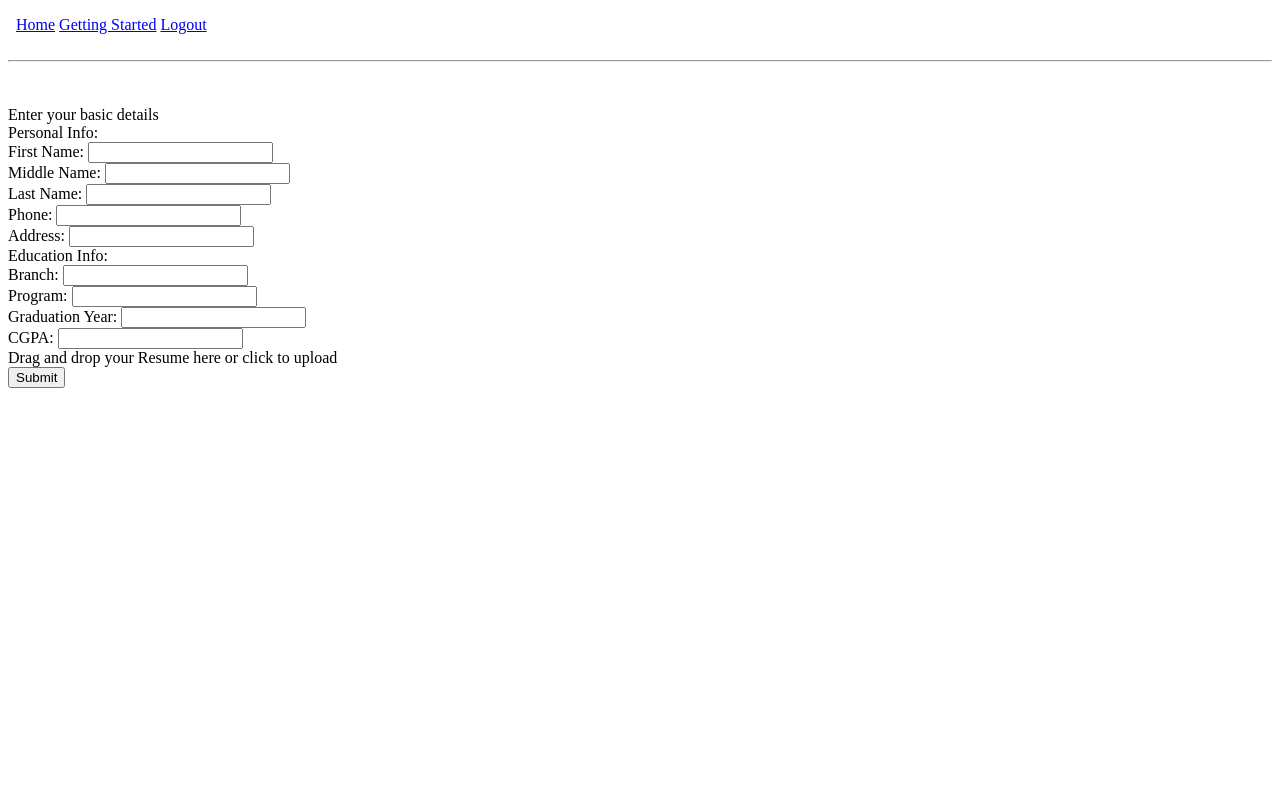
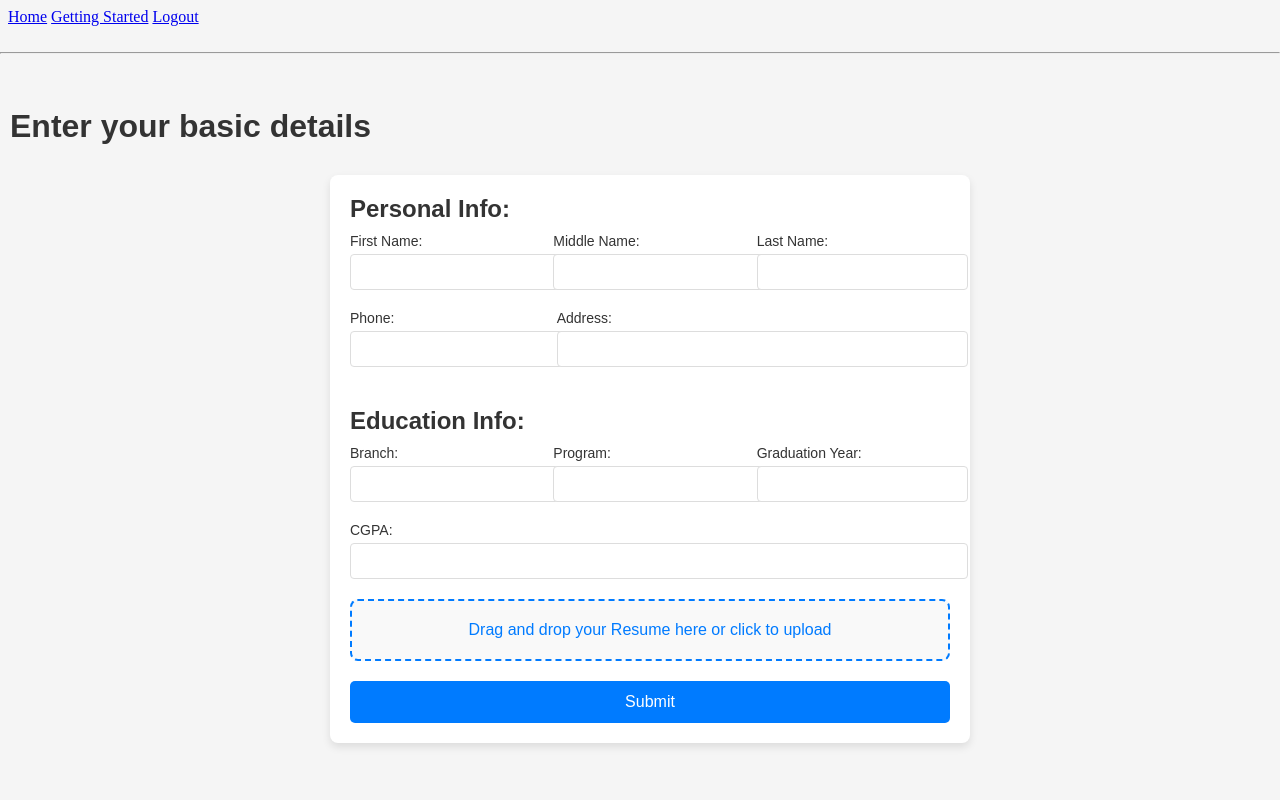
Before and after one commit to OmLanke/WPL-Project, a PHP site: page /student/gettingstarted.html in a window 1280 px wide. Run offline with PHP 8.4, Linux system fonts and the light colour scheme.

Commit message:
some css

```diff
--- a/admin/signin.html
+++ b/admin/signin.html
@@ -5,15 +5,15 @@
     <meta charset="UTF-8">
     <meta name="viewport" content="width=device-width, initial-scale=1.0">
     <title>Sign In Page</title>
-    <!-- <link rel="stylesheet" href="signin.css">  -->
+    <link rel="stylesheet" href="signin.css">
 </head>
 
 <body>
     <div class="container">
-        <!-- <div class="logo">
+        <div class="logo">
             <img src="https://static.vecteezy.com/system/resources/previews/012/892/296/non_2x/people-finder-logo-magnifying-glass-logo-free-vector.jpg"
                 alt="Logo">
-        </div> -->
+        </div>
         <div class="title"> Welcome to SkillBridge Admin Portal</div>
         <a href="index.html"><button class="sign-in-button">Sign In</button></a>
     </div>
--- a/student/gettingstarted.html
+++ b/student/gettingstarted.html
@@ -5,43 +5,51 @@
     <meta charset="UTF-8">
     <meta name="viewport" content="width=device-width, initial-scale=1.0">
     <title>Enter Basic Details</title>
-    <!-- <style>
-    /* General reset */
+    <style>
     body, html {
       margin: 0;
       padding: 0;
+
       box-sizing: border-box;
-      height: 100%; /* Ensure full height for centering */
+      height: 100%;
       font-family: Arial, sans-serif;
-      background-color: #f5f5f5; /* Light gray background */
+      background-color: #f5f5f5;
       position: relative;
     }
 
+    .parent-container{
+      display: flex;
+      position: absolute;
 
-    /* Center text styling */
+      flex-direction: column;
+      align-items: center;
+    }
+
     .center-text {
       display: flex;
-      justify-content: center;
+      width: 100vw;
       align-items: center;
-      height: 100vh;
+      padding: 10px;
+      padding-bottom: 30px;
       font-size: 32px;
       font-weight: bold;
       color: #333;
       text-align: center;
     }
 
-    /* Form container */
+
     .form-container {
-      margin: 50px auto;
+      position: relative;
       padding: 20px;
       background-color: #fff;
       border-radius: 8px;
+      align-items: center;
       width: 80%;
       max-width: 600px;
       box-shadow: 0px 4px 8px rgba(0, 0, 0, 0.1);
     }
 
-    /* Title for sections */
+
     .section-title {
       font-size: 24px;
       font-weight: bold;
@@ -49,7 +57,7 @@
       color: #333;
     }
 
-    /* Group of inputs */
+
     .input-group {
       display: grid;
       grid-template-columns: 1fr 1fr 1fr;
@@ -57,15 +65,14 @@
       margin-bottom: 20px;
     }
 
-    /* Input fields in the same line */
+
     .input-line {
       display: grid;
       grid-template-columns: 1fr 2fr;
       gap: 10px;
-      margin-bottom: 40px; /* Adds two lines of space */
+      margin-bottom: 40px;
     }
 
-    /* Label styling */
     label {
       font-size: 14px;
       font-weight: normal;
@@ -74,7 +81,6 @@
       display: block;
     }
 
-    /* Input field styling */
     input {
       padding: 8px;
       font-size: 16px;
@@ -83,7 +89,6 @@
       width: 100%;
     }
 
-    /* Drag and drop area */
     .drag-drop {
       margin-top: 20px;
       padding: 20px;
@@ -96,7 +101,6 @@
       cursor: pointer;
     }
 
-    /* Button styling */
     button {
       padding: 12px 24px;
       font-size: 16px;
@@ -113,19 +117,19 @@
     button:hover {
       background-color: #0056b3;
     }
-  </style> -->
+  </style>
 </head>
 
 <body>
     <iframe src="navbar.html" height="40" width="100%" style="border:none;"></iframe>
     <hr>
     <br><br>
+    <div class="parent-container">
     <div class="center-text">Enter your basic details</div>
 
     <div class="form-container">
         <div class="section-title">Personal Info:</div>
 
-        <!-- Name inputs (First, Middle, Last) -->
         <div class="input-group">
             <div>
                 <label for="first-name">First Name:</label>
@@ -141,7 +145,6 @@
             </div>
         </div>
 
-        <!-- Phone and Address inputs in the same line -->
         <div class="input-line">
             <div>
                 <label for="phone">Phone:</label>
@@ -153,7 +156,6 @@
             </div>
         </div>
 
-        <!-- Education Info -->
         <div class="section-title">Education Info:</div>
 
         <div class="input-group">
@@ -183,6 +185,7 @@
 
         <button type="submit">Submit</button>
     </div>
+  </div>
 </body>
 
 </html>
--- a/student/index.html
+++ b/student/index.html
@@ -4,7 +4,7 @@
 <head>
     <meta charset="UTF-8" />
     <meta name="viewport" content="width=device-width, initial-scale=1.0" />
-    <!-- <link rel="stylesheet" href="style.css" /> -->
+    <link rel="stylesheet" href="style.css" />
     <meta http-equiv="refresh" content="5;url=/student/" />
     <title>Home</title>
     <style>
--- a/student/signin.html
+++ b/student/signin.html
@@ -5,15 +5,15 @@
     <meta charset="UTF-8">
     <meta name="viewport" content="width=device-width, initial-scale=1.0">
     <title>Sign In Page</title>
-    <!-- <link rel="stylesheet" href="signin.css">  -->
+    <link rel="stylesheet" href="signin.css">
 </head>
 
 <body>
     <div class="container">
-        <!-- <div class="logo">
+        <div class="logo">
             <img src="https://static.vecteezy.com/system/resources/previews/012/892/296/non_2x/people-finder-logo-magnifying-glass-logo-free-vector.jpg"
                 alt="Logo">
-        </div> -->
+        </div>
         <div class="title"> Welcome to SkillBridge</div>
         <a href="/student/"><button class="sign-in-button">Sign In</button></a>
     </div>
```
Also changed, not shown: admin/index.html (+6 -6 lines), admin/signin.css (+0 -22 lines), student/signin.css (+0 -22 lines).
